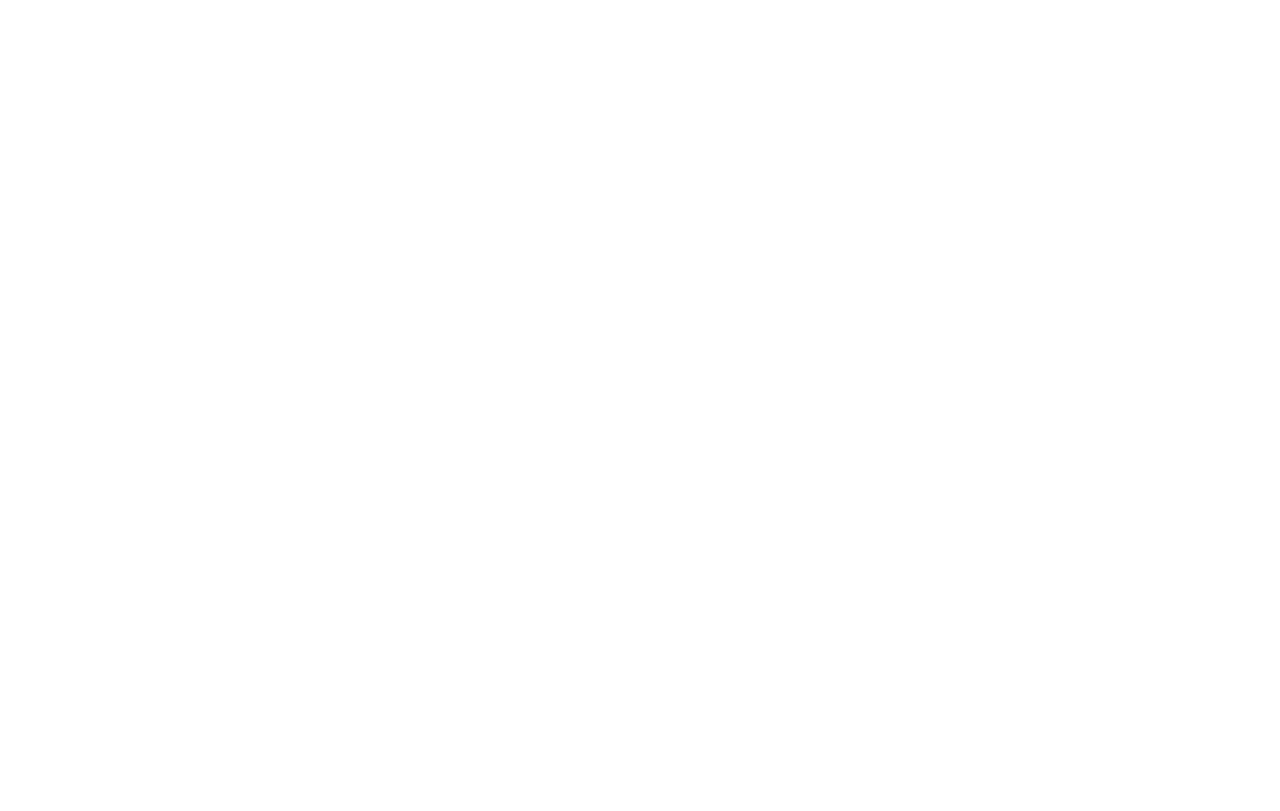
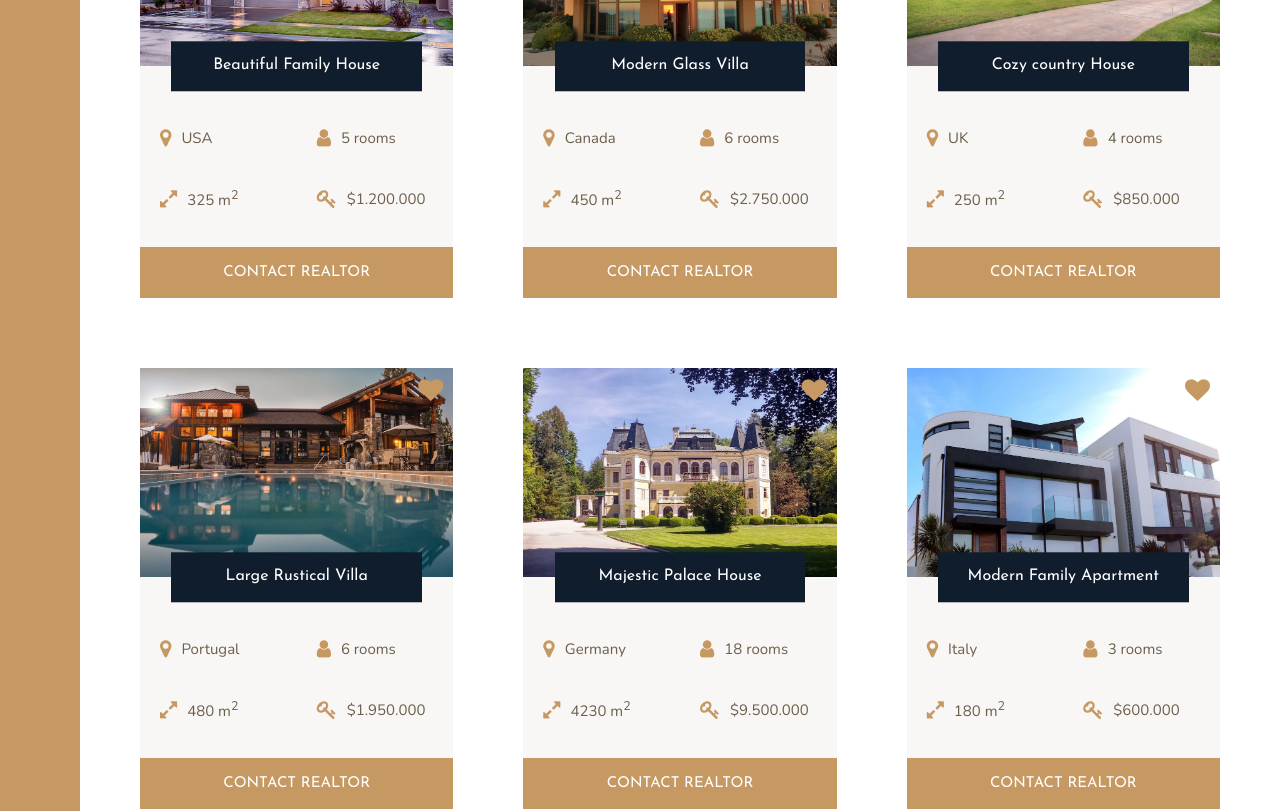
Before and after one commit to yusufipk/nexter-react, a React (Create React App) app: page / in a window 1280 px wide. Shown: the part 2140-2951 px from the top of the page. Before the commit the page ends 1895 px from the top, so only its background shows below. Built offline with nearby package versions, Linux system fonts and the light colour scheme.

Commit message:
created and styled homes section

```diff
--- a/src/commons/features.jsx
+++ b/src/commons/features.jsx
@@ -2,7 +2,7 @@
   return (
     <section className="features">
       <div className="feature">
-        <i class="feature__icon fa fa-globe"></i>
+        <i className="feature__icon fa fa-globe"></i>
         <h4 className="heading-4 heading-4--dark">World's best luxury homes</h4>
         <p className="feature__text">
           Lorem ipsum dolor sit amet consectetur, adipisicing elit. Ex
@@ -10,7 +10,7 @@
         </p>
       </div>
       <div className="feature">
-        <i class="feature__icon fa fa-trophy"></i>
+        <i className="feature__icon fa fa-trophy"></i>
         <h4 className="heading-4 heading-4--dark">Only the best properties.</h4>
         <p className="feature__text">
           Voluptatum mollitia quae. Vero ipsum sapiente molestias accusamus
@@ -18,7 +18,7 @@
         </p>
       </div>
       <div className="feature">
-        <i class="feature__icon fa fa-map"></i>
+        <i className="feature__icon fa fa-map"></i>
         <h4 className="heading-4 heading-4--dark">
           All homes in top locations
         </h4>
@@ -28,7 +28,7 @@
         </p>
       </div>
       <div className="feature">
-        <i class="feature__icon fa fa-key"></i>
+        <i className="feature__icon fa fa-key"></i>
         <h4 className="heading-4 heading-4--dark">New home in one week</h4>
         <p className="feature__text">
           Vero ipsum sapiente molestias accusamus rerum. Lorem, ipsum dolor sit
@@ -36,7 +36,7 @@
         </p>
       </div>
       <div className="feature">
-        <i class="feature__icon fa fa-line-chart"></i>
+        <i className="feature__icon fa fa-line-chart"></i>
         <h4 className="heading-4 heading-4--dark">Top 1% realtors</h4>
         <p className="feature__text">
           Quidem consequatur harum, voluptatum mollitia quae. Tenetur distinctio
@@ -44,7 +44,7 @@
         </p>
       </div>
       <div className="feature">
-        <i class="feature__icon fa fa-lock"></i>
+        <i className="feature__icon fa fa-lock"></i>
         <h4 className="heading-4 heading-4--dark">Secure payments on nexter</h4>
         <p className="feature__text">
           Pariatur voluptatibus quidem consequatur harum, voluptatum mollitia
--- a/src/commons/homes.jsx
+++ b/src/commons/homes.jsx
@@ -1,3 +1,174 @@
+import house1 from "./img/house-1.jpeg";
+import house2 from "./img/house-2.jpeg";
+import house3 from "./img/house-3.jpeg";
+import house4 from "./img/house-4.jpeg";
+import house5 from "./img/house-5.jpeg";
+import house6 from "./img/house-6.jpeg";
+
 export default function Homes() {
-  return <section className="homes">Homes</section>;
+  return (
+    <section className="homes">
+      <div className="home">
+        <img src={house1} alt="House 1" className="home__img" />
+        <div className="home__like">
+          <i className="card__icon fa fa-heart" />
+        </div>
+        <h5 className="home__name">Beautiful Family House</h5>
+        <div className="home__location">
+          <i className="card__icon fa fa-map-marker" />
+          <p>USA</p>
+        </div>
+        <div className="home__rooms">
+          <i className="card__icon fa fa-user" />
+          <p>5 rooms</p>
+        </div>
+        <div className="home__area">
+          <i className="card__icon fa fa-expand" />
+          <p>
+            325 m<sup>2</sup>
+          </p>
+        </div>
+        <div className="home__price">
+          <i className="card__icon fa fa-key" />
+          <p>$1.200.000</p>
+        </div>
+        <button className="btn home__button">Contact Realtor</button>
+      </div>
+
+      <div className="home">
+        <img src={house2} alt="House 2" className="home__img" />
+        <div className="home__like">
+          <i className="card__icon fa fa-heart" />
+        </div>
+        <h5 className="home__name">Modern Glass Villa</h5>
+        <div className="home__location">
+          <i className="card__icon fa fa-map-marker" />
+          <p>Canada</p>
+        </div>
+        <div className="home__rooms">
+          <i className="card__icon fa fa-user" />
+          <p>6 rooms</p>
+        </div>
+        <div className="home__area">
+          <i className="card__icon fa fa-expand" />
+          <p>
+            450 m<sup>2</sup>
+          </p>
+        </div>
+        <div className="home__price">
+          <i className="card__icon fa fa-key" />
+          <p>$2.750.000</p>
+        </div>
+        <button className="btn home__button">Contact Realtor</button>
+      </div>
+
+      <div className="home">
+        <img src={house3} alt="House 3" className="home__img" />
+        <div className="home__like">
+          <i className="card__icon fa fa-heart" />
+        </div>
+        <h5 className="home__name">Cozy country House</h5>
+        <div className="home__location">
+          <i className="card__icon fa fa-map-marker" />
+          <p>UK</p>
+        </div>
+        <div className="home__rooms">
+          <i className="card__icon fa fa-user" />
+          <p>4 rooms</p>
+        </div>
+        <div className="home__area">
+          <i className="card__icon fa fa-expand" />
+          <p>
+            250 m<sup>2</sup>
+          </p>
+        </div>
+        <div className="home__price">
+          <i className="card__icon fa fa-key" />
+          <p>$850.000</p>
+        </div>
+        <button className="btn home__button">Contact Realtor</button>
+      </div>
+
+      <div className="home">
+        <img src={house4} alt="House 4" className="home__img" />
+        <div className="home__like">
+          <i className="card__icon fa fa-heart" />
+        </div>
+        <h5 className="home__name">Large Rustical Villa</h5>
+        <div className="home__location">
+          <i className="card__icon fa fa-map-marker" />
+          <p>Portugal</p>
+        </div>
+        <div className="home__rooms">
+          <i className="card__icon fa fa-user" />
+          <p>6 rooms</p>
+        </div>
+        <div className="home__area">
+          <i className="card__icon fa fa-expand" />
+          <p>
+            480 m<sup>2</sup>
+          </p>
+        </div>
+        <div className="home__price">
+          <i className="card__icon fa fa-key" />
+          <p>$1.950.000</p>
+        </div>
+        <button className="btn home__button">Contact Realtor</button>
+      </div>
+
+      <div className="home">
+        <img src={house5} alt="House 5" className="home__img" />
+        <div className="home__like">
+          <i className="card__icon fa fa-heart" />
+        </div>
+        <h5 className="home__name">Majestic Palace House</h5>
+        <div className="home__location">
+          <i className="card__icon fa fa-map-marker" />
+          <p>Germany</p>
+        </div>
+        <div className="home__rooms">
+          <i className="card__icon fa fa-user" />
+          <p>18 rooms</p>
+        </div>
+        <div className="home__area">
+          <i className="card__icon fa fa-expand" />
+          <p>
+            4230 m<sup>2</sup>
+          </p>
+        </div>
+        <div className="home__price">
+          <i className="card__icon fa fa-key" />
+          <p>$9.500.000</p>
+        </div>
+        <button className="btn home__button">Contact Realtor</button>
+      </div>
+
+      <div className="home">
+        <img src={house6} alt="House 6" className="home__img" />
+        <div className="home__like">
+          <i className="card__icon fa fa-heart" />
+        </div>
+        <h5 className="home__name">Modern Family Apartment</h5>
+        <div className="home__location">
+          <i className="card__icon fa fa-map-marker" />
+          <p>Italy</p>
+        </div>
+        <div className="home__rooms">
+          <i className="card__icon fa fa-user" />
+          <p>3 rooms</p>
+        </div>
+        <div className="home__area">
+          <i className="card__icon fa fa-expand" />
+          <p>
+            180 m<sup>2</sup>
+          </p>
+        </div>
+        <div className="home__price">
+          <i className="card__icon fa fa-key" />
+          <p>$600.000</p>
+        </div>
+        <button className="btn home__button">Contact Realtor</button>
+      </div>
+    </section>
+  );
 }
--- a/src/sass/_homes.scss
+++ b/src/sass/_homes.scss
@@ -1,4 +1,82 @@
 .homes {
-  background-color: $color-secondary;
   grid-column: center-start / center-end;
+  margin: 15rem 0;
+
+  display: grid;
+  grid-template-columns: repeat(auto-fit, minmax(25rem, 1fr));
+  gap: 7rem;
+
+  .home {
+    background-color: $color-grey-light-1;
+
+    display: grid;
+    grid-template-columns: repeat(2, 1fr);
+    row-gap: 3.5rem;
+
+    &__img {
+      width: 100%;
+      grid-row: 1 / 2;
+      grid-column: 1 / -1;
+      z-index: 1;
+    }
+
+    &__like {
+      grid-row: 1 / 2;
+      grid-column: 2 / 3;
+      z-index: 2;
+      justify-self: end;
+
+      .card__icon {
+        color: $color-primary;
+        font-size: 2.5rem;
+        margin: 1rem;
+        cursor: pointer;
+      }
+    }
+
+    &__name {
+      grid-column: 1 / -1;
+      grid-row: 1 / 2;
+
+      font-family: $font-display;
+      font-size: 1.6rem;
+      text-align: center;
+      padding: 1.25rem;
+      background-color: $color-secondary;
+      color: #fff;
+      font-weight: 400;
+
+      width: 80%;
+      justify-self: center;
+      align-self: end;
+      transform: translateY(50%);
+      z-index: 2;
+    }
+
+    &__button {
+      grid-column: 1 / -1;
+    }
+
+    &__location,
+    &__rooms {
+      margin-top: 2.5rem;
+    }
+
+    &__location,
+    &__rooms,
+    &__area,
+    &__price {
+      font-size: 1.5rem;
+      margin-left: 2rem;
+
+      display: flex;
+      align-items: center;
+
+      .card__icon {
+        color: $color-primary;
+        font-size: 2rem;
+        margin-right: 1rem;
+      }
+    }
+  }
 }
```
